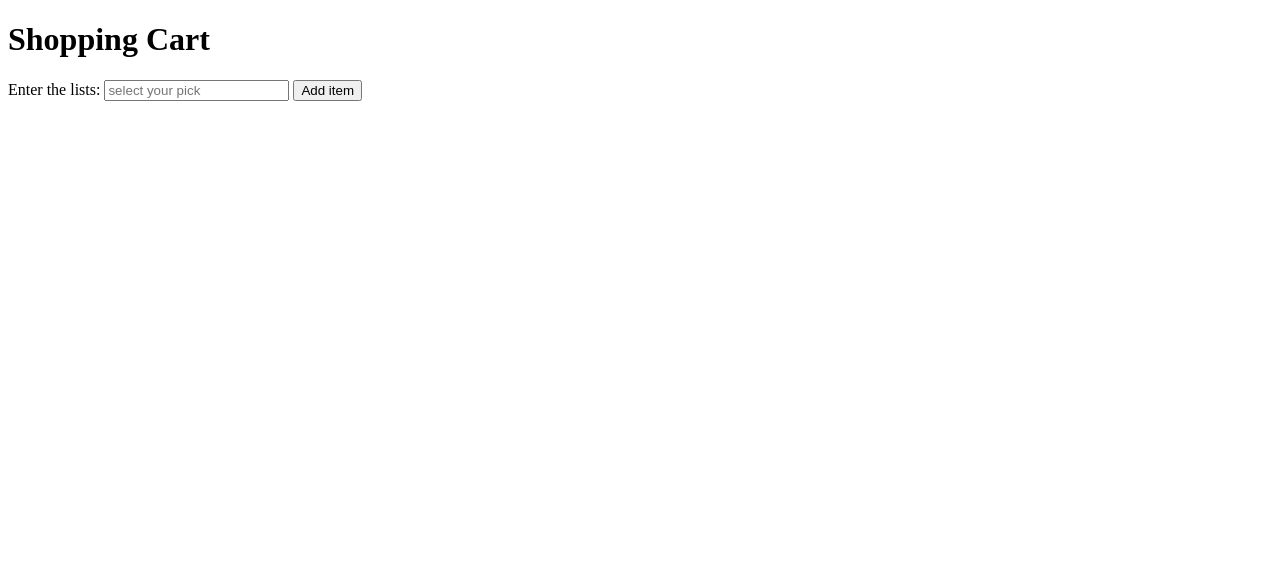
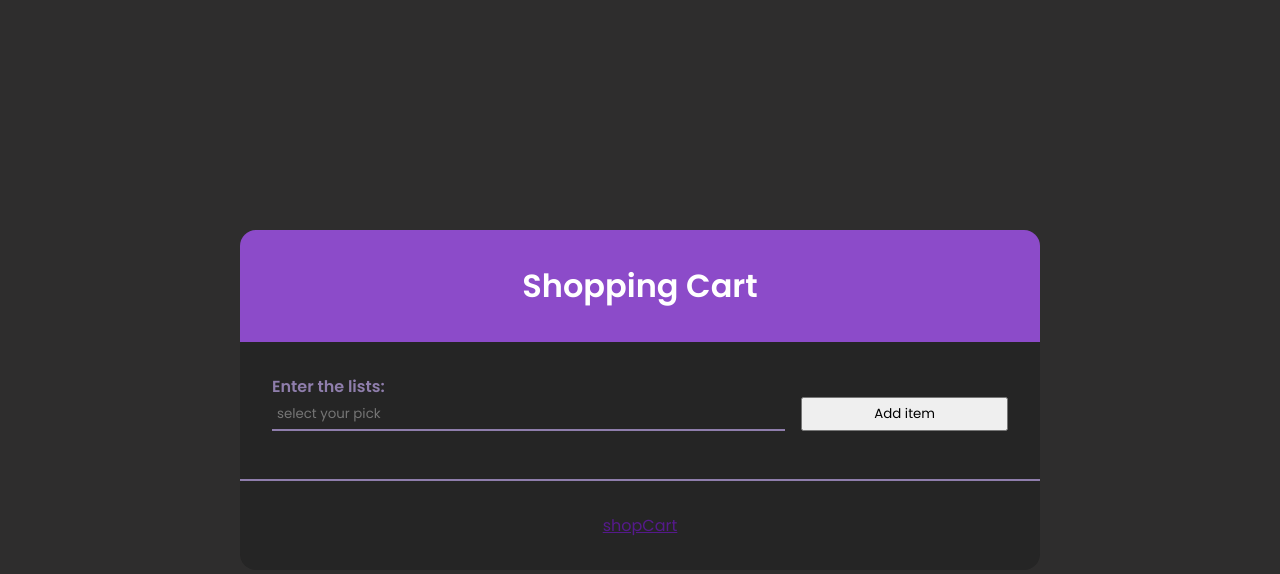
Before and after one commit to rjsudhin/Shopping-Cart-app, a plain HTML site: page index.html in a window 1280 px wide. Drawn offline with Linux system fonts and the light colour scheme; a web font is replaced by a local one.

Commit message:
styles added userinterface is now just coool

```diff
--- a/css/style.css
+++ b/css/style.css
@@ -0,0 +1,124 @@
+@import url('https://fonts.googleapis.com/css2?family=Agbalumo&family=Poppins:ital,wght@0,200;0,400;0,500;0,600;1,400;1,500&display=swap');
+
+* {
+    margin: 0;
+    padding: 0;
+    box-sizing: border-box;
+    font-family: Poppins, sans-serif;
+
+
+    *:focus {
+        outline: none;
+    }
+}
+
+body {
+    width: 100%;
+    height: 100vh;
+    background-color: rgb(46, 45, 45);
+    display: flex;
+    justify-content: center;
+    align-items: center;
+}
+
+#container {
+    max-width: 800px;
+    width: 80%;
+
+}
+
+.header {
+    width: 100%;
+    background-color: rgb(140, 75, 201);
+    color: #fff;
+    text-align: center;
+    padding: 2em;
+    border-top-right-radius: 1em;
+    border-top-left-radius: 1em;
+}
+
+#container h1 {
+    font-family: Agbalumo, Poppins, sans-serif;
+}
+
+#input-section {
+    width: 100%;
+    background-color: #252525;
+    display: flex;
+    flex-wrap: wrap;
+    justify-content: center;
+    padding: 2em;
+    gap: 1em;
+}
+
+.input-field {
+    display: flex;
+    flex-direction: column;
+    color: rgb(143, 126, 172);
+    font-weight: bold;
+    flex: 2 1 200px;
+}
+
+#userInput {
+    border: none;
+    background-color: transparent;
+    border-bottom: 2px solid rgb(143, 126, 172);
+    color: rgb(143, 126, 172);
+    width: 100%;
+}
+
+
+.input {
+    padding: 5px;
+}
+
+#output-section {
+    background-color: #252525;
+    width: 100%;
+    padding: 0 0 1em;
+    border-bottom: 2px solid rgb(143, 126, 172);
+}
+
+ol {
+    padding: 0 3em;
+    display: flex;
+    flex-direction: column;
+    align-items: center;
+}
+
+ol li {
+    width: 60%;
+    display: flex;
+    justify-content: space-between;
+    color: skyblue
+}
+
+button {
+    display: block;
+    align-self: flex-end;
+}
+
+#add-me {
+    flex: 1 2 50px;
+}
+
+footer {
+    width: 100%;
+    padding: 2em;
+    background-color: #252525;
+    display: flex;
+    gap: 1em;
+    justify-content: center;
+    border-bottom-right-radius: 1em;
+    border-bottom-left-radius: 1em;
+}
+
+@media(max-width: 550px) {
+    .input-field {
+        flex: 1 1 100%;
+    }
+
+    #add-me {
+        flex: 1 1 100%;
+    }
+}
--- a/index.html
+++ b/index.html
@@ -9,20 +9,27 @@
     </head>
     <body>
         <div id="container">
-            <h1>Shopping Cart</h1>
+            <div class="header">
+                <h1>Shopping Cart</h1>
+            </div>
             <div id="input-section">
-                <label for="userInput">Enter the lists: </label>
-                <input type="text" id="userInput" placeholder="select your pick">
-                <button id="add-me">Add item</button>
+                <div class="input-field">
+                    <label for="userInput">Enter the lists: </label>
+                    <input class="input" type="text" id="userInput" placeholder="select your pick">
+                </div>
+
+                <button class="input" id="add-me">Add item</button>
             </div>
 
             <div id="output-section">
+                <ol>
 
+                </ol>
             </div>
 
 
             <footer>
-
+                <a href="">shopCart</a>
             </footer>
         </div>
     </body>
--- a/js/app.js
+++ b/js/app.js
@@ -1,5 +1,5 @@
 const outputSection = document.querySelector('#output-section')
-const userList = document.createElement('ol')
+const userList = document.querySelector('ol')
 const userInput = document.querySelector('input')
 const addItemButton = document.querySelector('#add-me')
 const footer = document.querySelector('footer')
@@ -13,9 +13,6 @@ addItemButton.addEventListener('click', () => {
         alert("please enter something on the input field")
 
     } else if (userInput.value != '') {
-
-
-
         const li = document.createElement('li')
         const span = document.createElement('span')
         const btn = document.createElement('button')
@@ -36,6 +33,8 @@ addItemButton.addEventListener('click', () => {
         if (listRecord.length >= 4) {
             footer.appendChild(resetButton)
             resetButton.classList.add('reset-button')
+            resetButton.classList.add('input')
+
             resetButton.textContent = 'reset'
 
             resetButton.addEventListener('click', () => {
```
